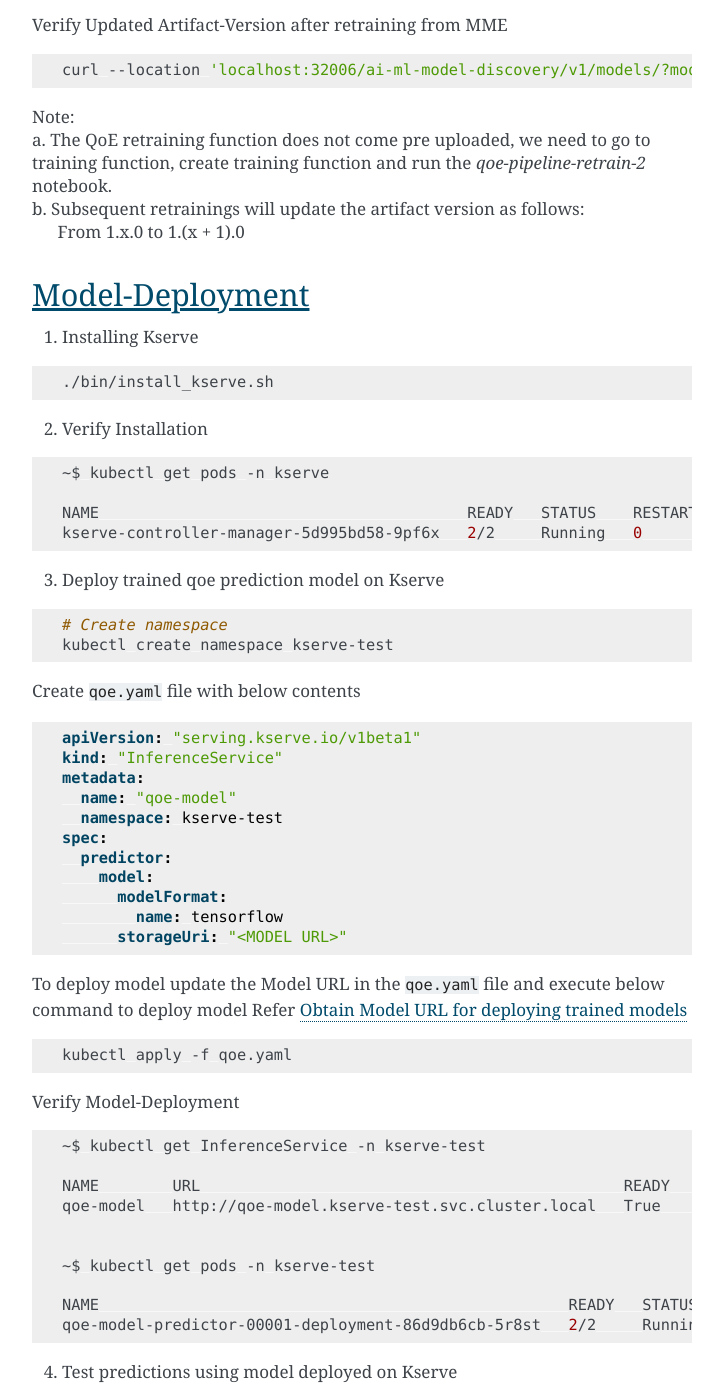
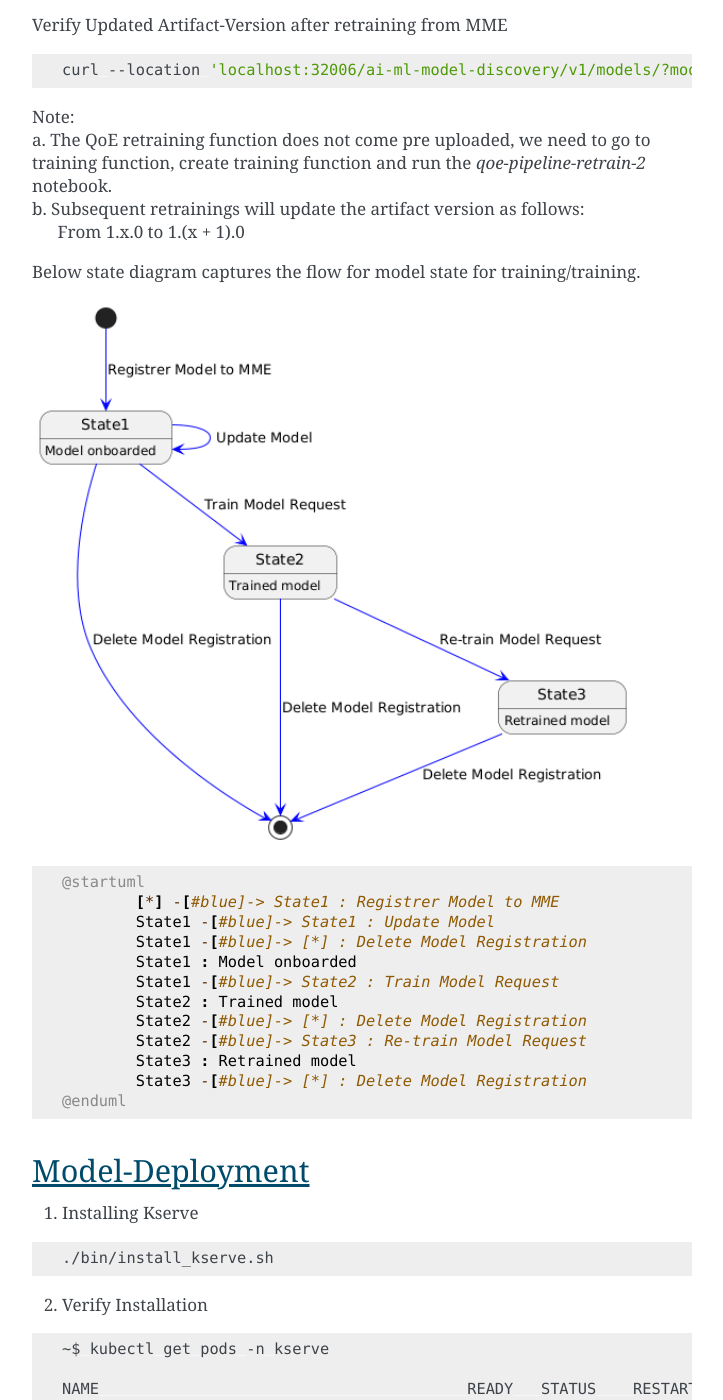
Before and after one commit to o-ran-sc/aiml-fw-aimlfw-dep, a Sphinx documentation site: the page built from docs/installation-guide.rst, in a window 1280 px wide and 1400 px high, scrolled down 10056 px. Shown: the whole window, without its empty margins (388-1111 px from the left). Built offline with Sphinx 7.4.7, drawn with Linux system fonts in a browser that asks for light colours.

Commit message:
Add flow diagram for model states
Added flow diagram to understand different state of model
training.

Change-Id: I6ec54cf2d5a51901afa4eff18d3f8547d3c99050
Signed-off-by: subhash kumar singh <subh.singh@samsung.com>

```diff
--- a/docs/installation-guide.rst
+++ b/docs/installation-guide.rst
@@ -539,6 +539,27 @@
 |               From 1.x.0 to 1.(x + 1).0
 
 
+Below state diagram captures the flow for model state for training/training.
+
+.. image:: _static/flow.png
+  :width: 600
+  :alt: State diagram to represent different states of model training
+
+.. code-block::
+
+        @startuml
+                [*] -[#blue]-> State1 : Registrer Model to MME
+                State1 -[#blue]-> State1 : Update Model
+                State1 -[#blue]-> [*] : Delete Model Registration
+                State1 : Model onboarded
+                State1 -[#blue]-> State2 : Train Model Request
+                State2 : Trained model
+                State2 -[#blue]-> [*] : Delete Model Registration
+                State2 -[#blue]-> State3 : Re-train Model Request
+                State3 : Retrained model
+                State3 -[#blue]-> [*] : Delete Model Registration
+        @enduml
+
 ..  _reference4:
 
 Model-Deployment
```
Also changed, not shown: docs/_static/flow.png (added).
